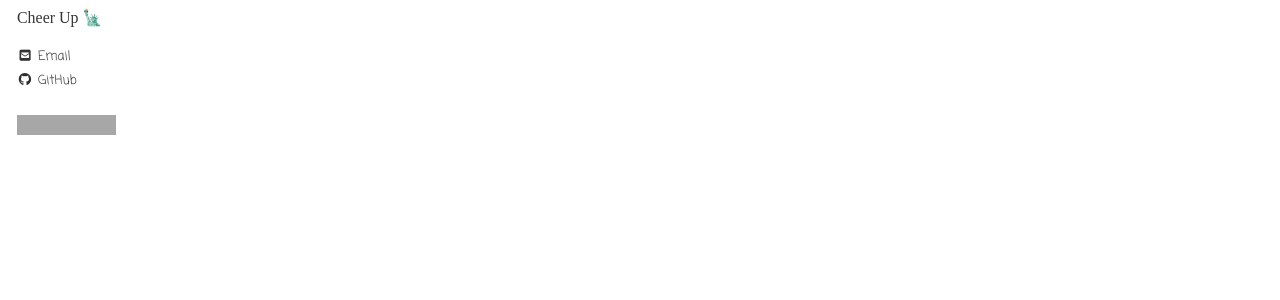
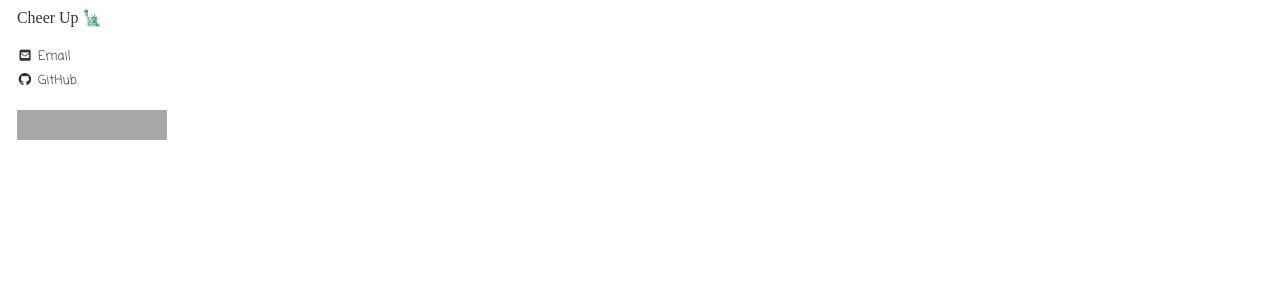
Before and after one commit to lee-soohyun/lee-soohyun.github.io, a Jekyll site: the page built from index.html, in a window 1280 px wide. Shown: the part 319-619 px from the top of the page. Built offline with Jekyll 4.4.1, drawn with Linux system fonts in a browser that asks for light colours; cached includes are drawn as plain includes; nearby versions of some CDN libraries; some web fonts are replaced; the list of posts is cut into pages by our own code; grey boxes are pictures that could not be loaded.

Commit message:
Update sidebar.html

```diff
--- a/_includes/sidebar.html
+++ b/_includes/sidebar.html
@@ -20,8 +20,8 @@
    <style>
     .hits {
       width: auto; height: auto;
-      max-width: 99px;
-      max-height: 20px;
+      max-width: 150px;
+      max-height: 30px;
     }
    </style>
    <img class="hits" src="https://hits.seeyoufarm.com/api/count/incr/badge.svg?url=https%3A%2F%2Fgithub.com%2Fgjbae1212%2Fhit-counter&count_bg=%239BEAB0&title_bg=%2368E0AB&icon=fandom.svg&icon_color=%23E7E7E7&title=Hits&edge_flat=false"/>
```
